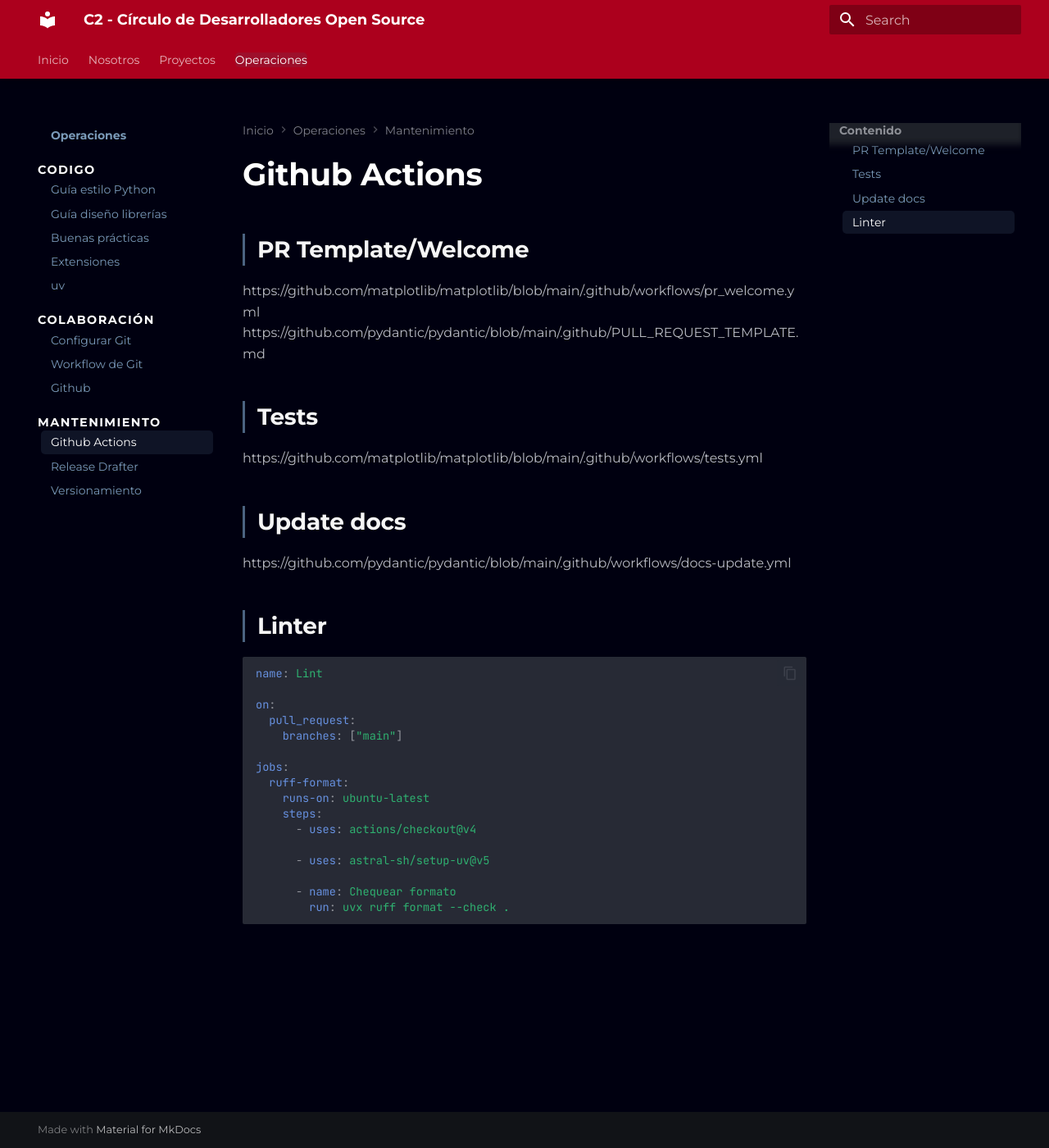
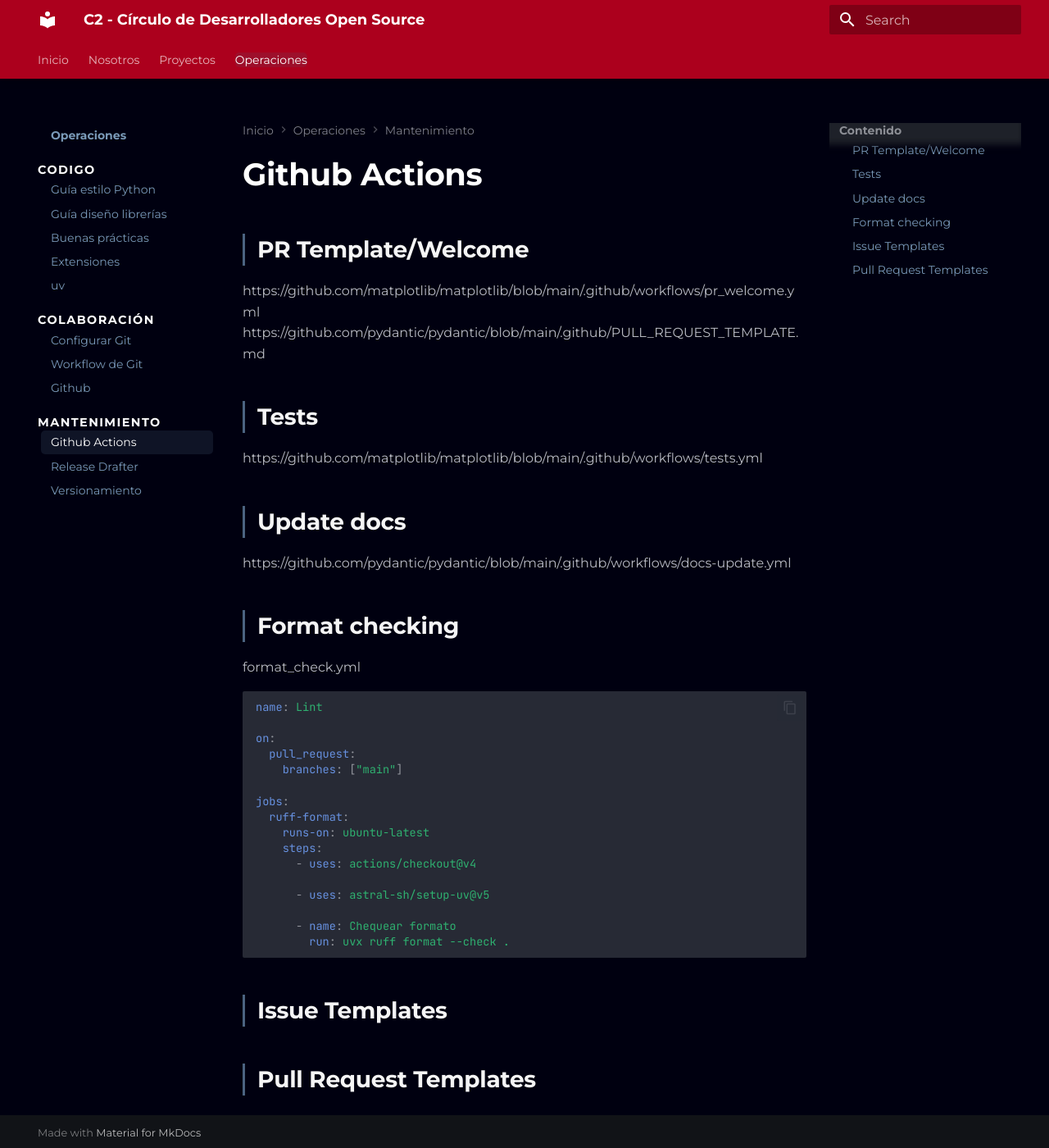
Before and after one commit to c2-circulo-desarrolladores/c2-core, an MkDocs documentation site: the page built from docs/operaciones/mantenimiento/github_actions.md, in a window 1280 px wide and 1400 px high. Shown: the whole window at 82% size. Built offline with MkDocs 1.6.1 and Material for MkDocs 9.7.7, drawn with Linux system fonts in a browser that asks for light colours; some of the changed lines change nothing that is shown.

Commit message:
Closes #1

````diff
--- a/docs/operaciones/mantenimiento/github_actions.md
+++ b/docs/operaciones/mantenimiento/github_actions.md
@@ -8,7 +8,9 @@
 ## Update docs
 https://github.com/pydantic/pydantic/blob/main/.github/workflows/docs-update.yml
 
-## Linter
+## Format checking
+
+format_check.yml
 
 ```yaml
 name: Lint
@@ -28,3 +30,7 @@
       - name: Chequear formato
         run: uvx ruff format --check .
 ```
+
+## Issue Templates
+
+## Pull Request Templates
--- a/mkdocs.yml
+++ b/mkdocs.yml
@@ -81,3 +81,22 @@
 
 extra_css:
   - stylesheets/extra.css
+
+extra:
+  analytics:
+    provider: google
+    property: G-QC4LDGEM93
+    feedback:
+      title: Was this page helpful?
+      ratings:
+        - icon: material/emoticon-happy-outline
+          name: This page was helpful
+          data: 1
+          note: >-
+            Thanks for your feedback!
+        - icon: material/emoticon-sad-outline
+          name: This page could be improved
+          data: 0
+          note: >-
+            Thanks for your feedback! Help us improve this page by
+            using our <a href="..." target="_blank" rel="noopener">feedback form</a>.
````
